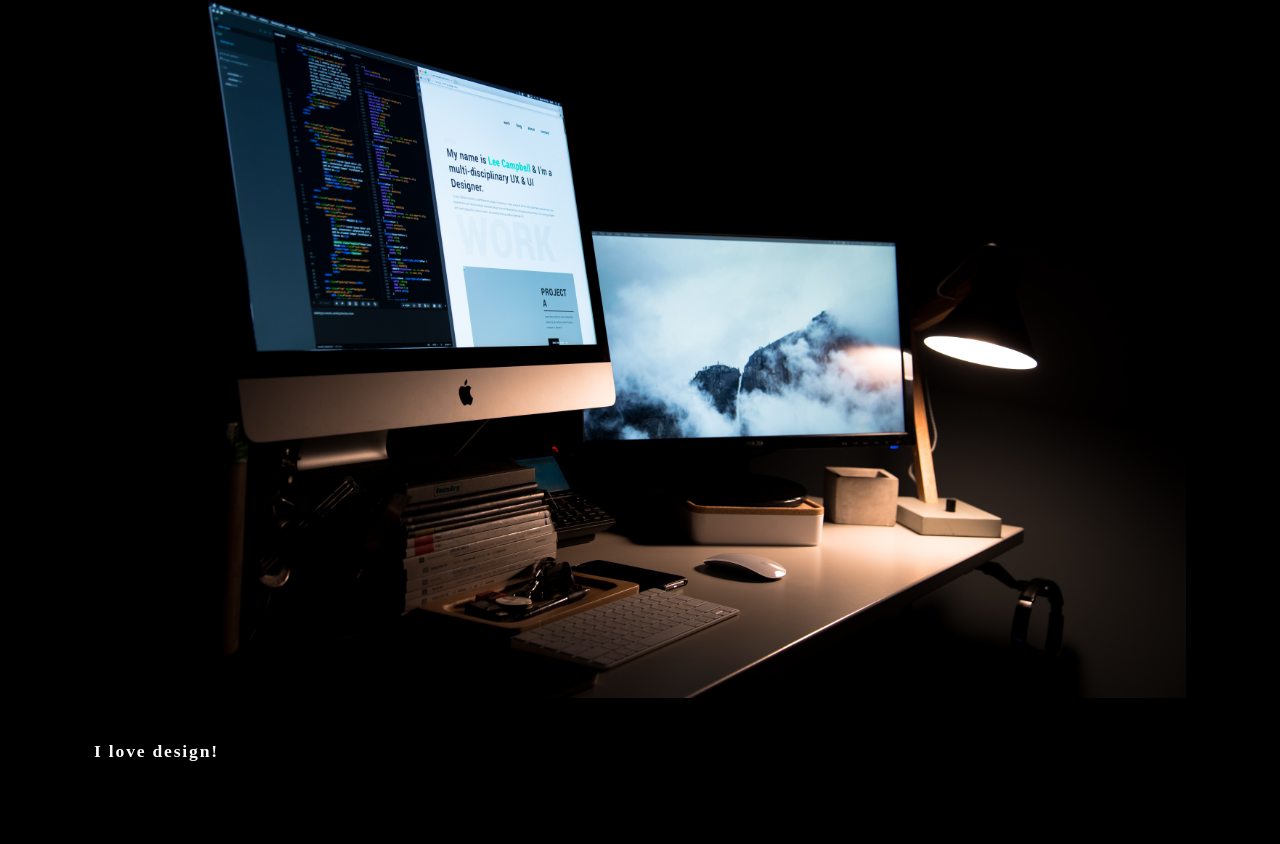
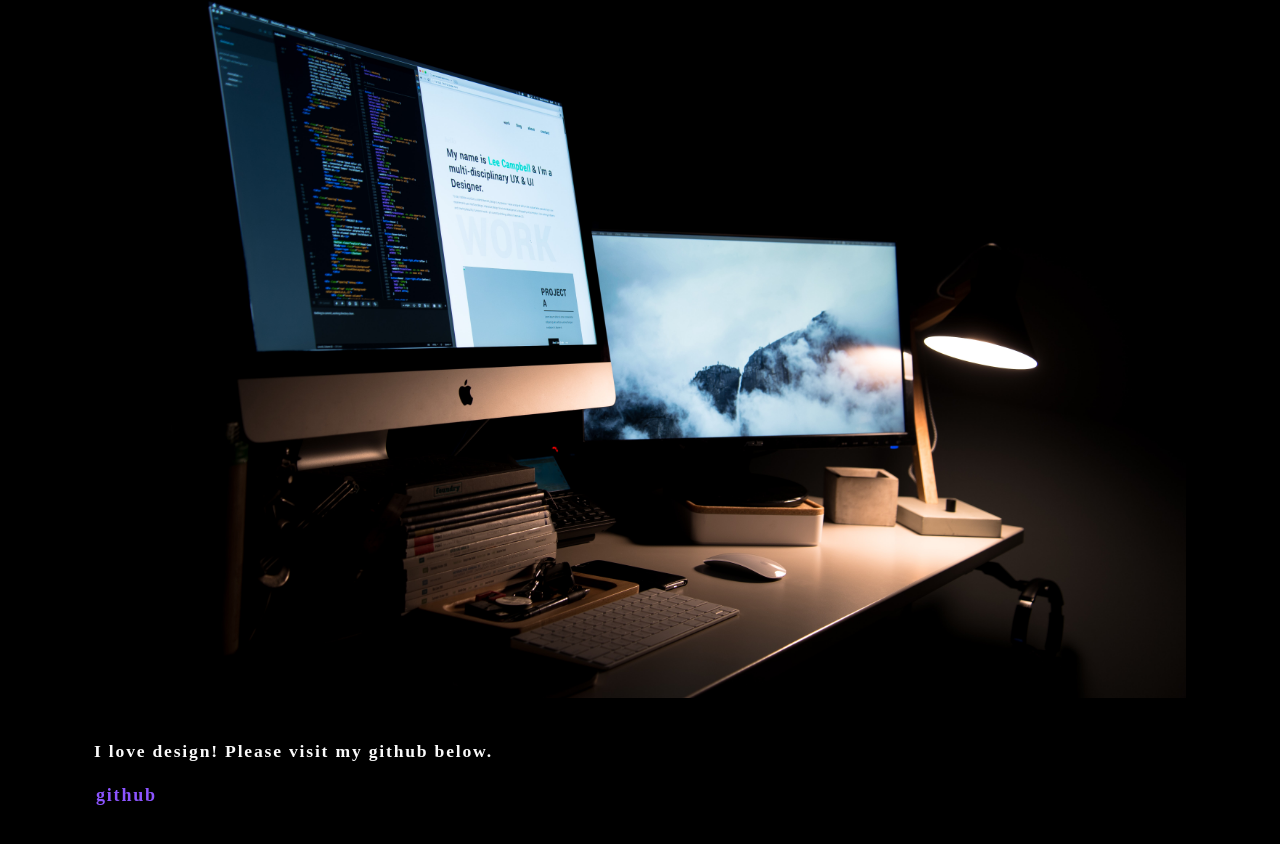
Before and after one commit to hunterD3CD/20.React_portfolio, a React (Create React App) app: page / in a window 1280 px wide. Shown: the part 250-1094 px from the top of the page. Built offline with nearby package versions, Linux system fonts and the light colour scheme.

Commit message:
update about me of footer

```diff
--- a/src/components/About/index.js
+++ b/src/components/About/index.js
@@ -13,8 +13,9 @@ function About() {
       <img src={coverImage} className="my-2" style={{ width: "100%" }} alt="cover" />
       <div className="my-2">
         <p>
-          I love design!
+          I love design! Please visit my github below.
       </p>
+      <a href="https://github.com/hunterD3CD/11-note-taker-express">github</a>
       </div>
     </section>
   )
--- a/src/components/Portfolio/index.js
+++ b/src/components/Portfolio/index.js
@@ -12,7 +12,7 @@ function Portfolio() {
 //   -----------------------------------------------------------------------JSX: a language that can represent HTML in JavaScript
   return (
     <section>
-      <h1>Welcome to Portfolio</h1>
+      <h1>Welcome to Chao's Portfolio</h1>
       <p>Below are projects that I worked on. Looking forward to hear more comments.</p>
       <div className="flex-row">
         <div className="flex-column">
```
